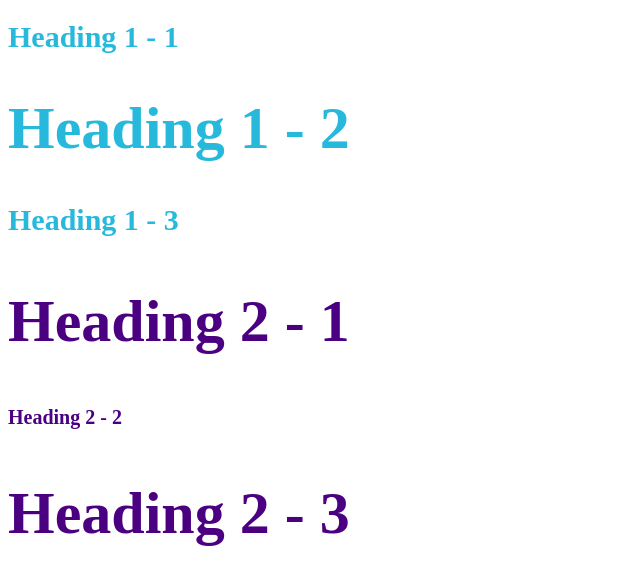
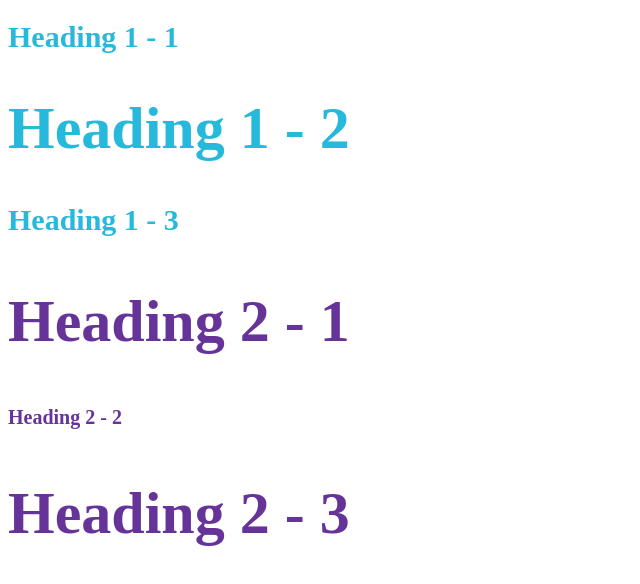
Before and after one commit to tehmichi/cartoon-hero, a plain HTML site: page style-test.html in a window 1280 px wide. Shown: the whole page, without its empty margins (0-640 px from the left). Drawn offline with Linux system fonts and the light colour scheme.

Commit message:
Font changes

```diff
--- a/style-test.html
+++ b/style-test.html
@@ -6,7 +6,7 @@
 		h1{ font-size: 30px; color: #27B9DC; }
 
 		h2{
-			color: indigo;
+			color: rebeccapurple ;
 		font-size: 20px;
 	}
 
```
Also changed, not shown: index.html (added, +10 -0 lines), 1 other file.
